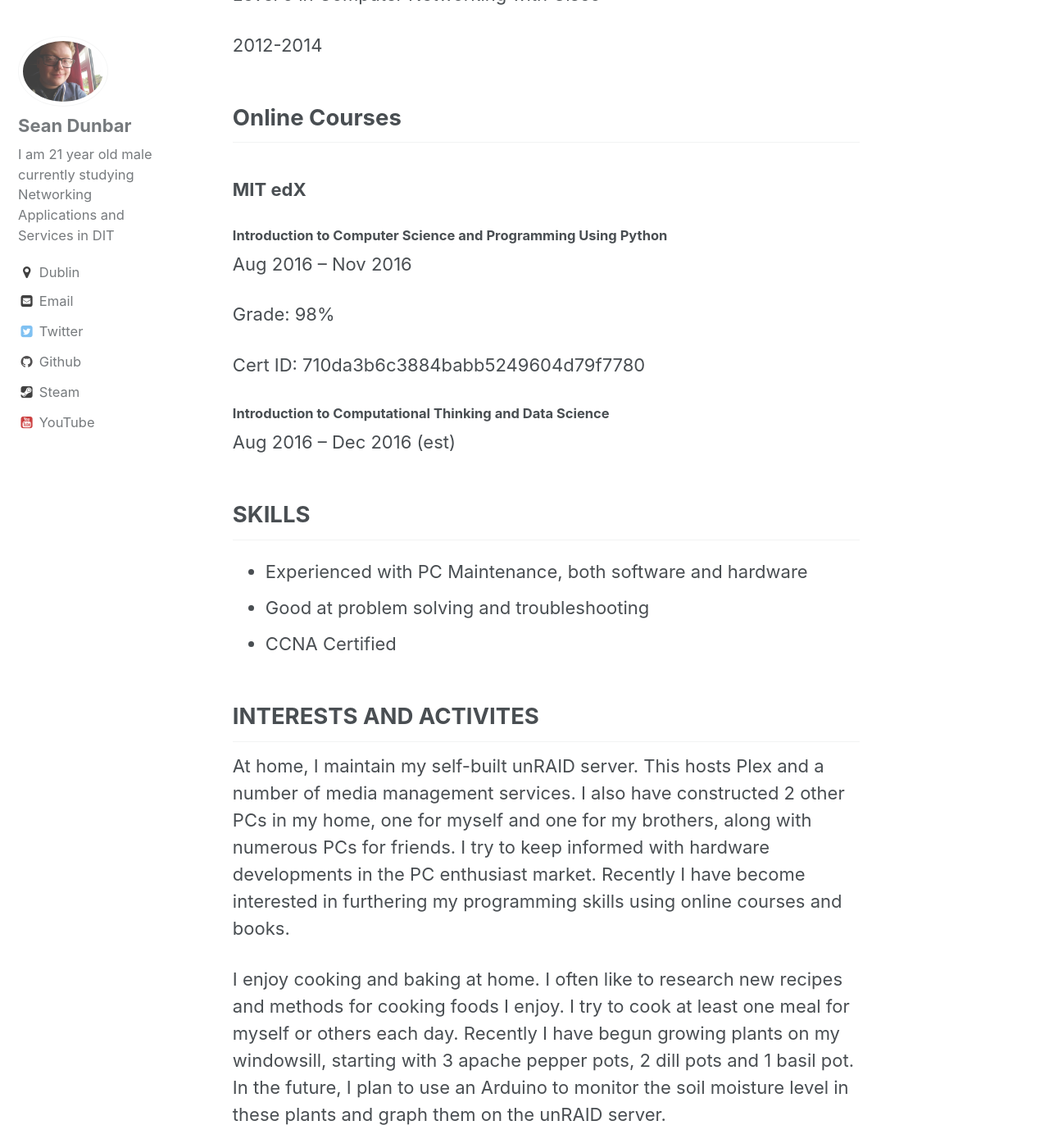
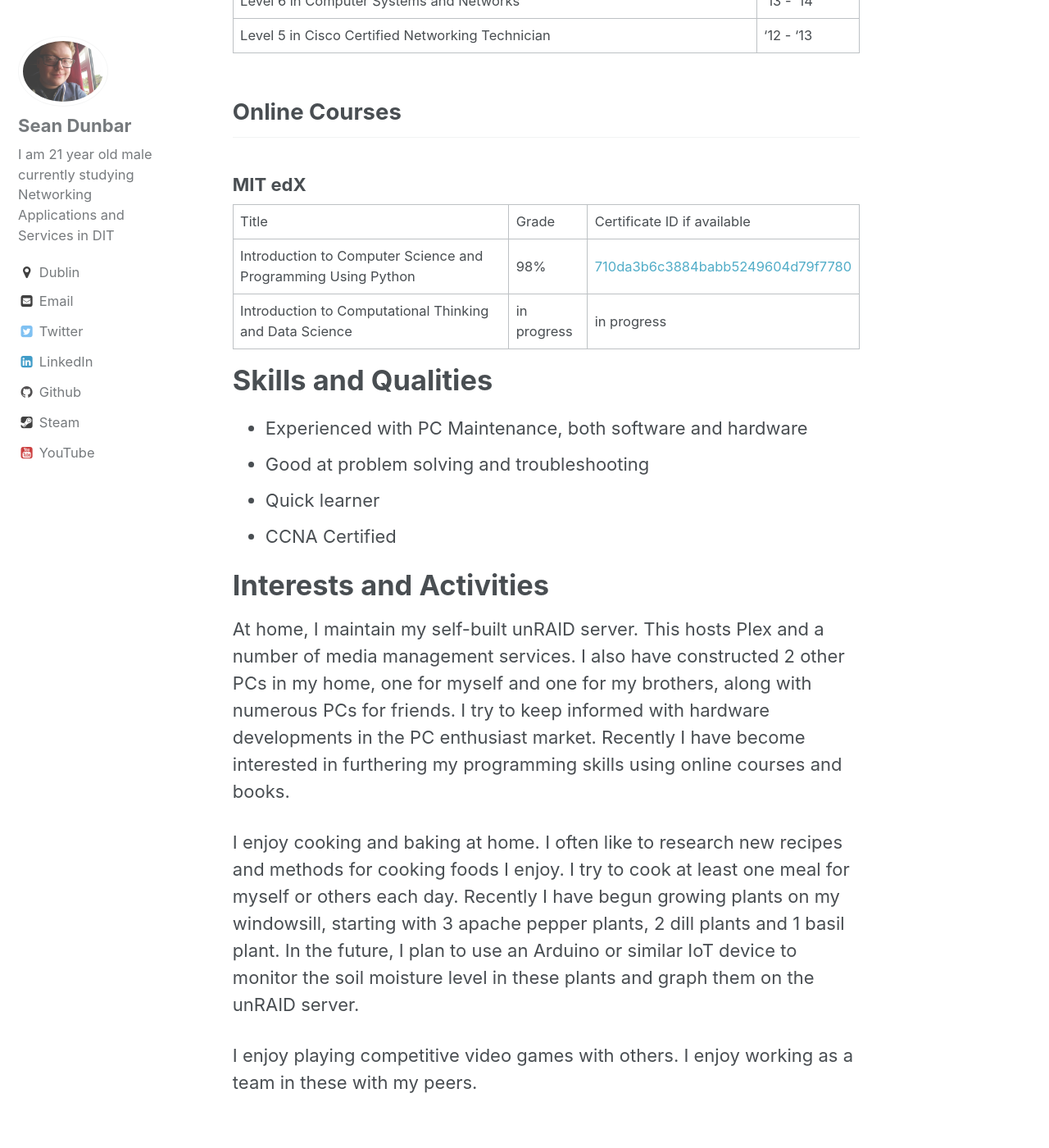
Before and after one commit to KofiChee/old.ajubatus.github.io, a Jekyll site: the page built from _pages/cv.md, in a window 1280 px wide and 1400 px high, scrolled down 3665 px. Shown: the whole window at 82% size. Built offline with Jekyll 4.4.1, drawn with Linux system fonts in a browser that asks for light colours; our own code applies the rules of GitHub Pages for plain Markdown files; some of the changed text lies outside the part shown.

Commit message:
Added new post, prettified existing posts and added LinkedIn social link

```diff
--- a/_config.yml
+++ b/_config.yml
@@ -94,7 +94,7 @@
   keybase          :
   instagram        :
   lastfm           :
-  linkedin         :
+  linkedin         : sean-dunbar-46687670
   pinterest        :
   soundcloud       :
   stackoverflow    : # "123456/username" (the last part of your profile url, e.g. http://stackoverflow.com/users/123456/username)
--- a/_pages/cv.md
+++ b/_pages/cv.md
@@ -35,87 +36,83 @@
 - Diagnosing hardware issues
 - Operating system and software installation
 
-## EDUCATION
+# Education
 
 ## Dublin Institute of Technology
 
 ### Bachelor of Science in Network Applications and Services
 
-2016 – 2017 (est.)
+'16 – '17 (est.)
 
-- Mobile Applications
-- Distributed Systems
-- Software Development
-- Open Source Software in the Enterprise
-- Embedded Systems Connectivity
-- Network &amp; Wireless Security Principles
-- Universal Design &amp; Assistive Technology
-- Management, Marketing and Law
-- Project
+|Subject												|Grade|
+|Mobile Applications									|TBC|
+|Distributed Systems									|TBC|
+|Software Development									|TBC|
+|Open Source Software in the Enterprise					|TBC|
+|Embedded Systems Connectivity							|TBC|
+|Network &amp; Wireless Security Principles				|TBC|
+|Universal Design &amp; Assistive Technology			|TBC|
+|Management, Marketing and Law							|TBC|
+|Project												|TBC|
 
-#
+
 
 ### Bachelor of Technology in Networking Technologies, Distinction
 
-2014-2016
+'14 - '16
 
 #### Year 2
 
-- CCNA Routing and Switching                        	67%
-- CCNA Wireless                                         70%
-- Microcontrollers and Electronics 1/2                	66/71%
-- Problem Solving with C                                90%
-- Business Management 1/2                         		72/64%
-- Operating Systems                                		66%
-- Server-side Web Development                        	74%
+|Subject												|Grade|
+|CCNA Routing and Switching                    			|67%|
+|CCNA Wireless                                         	|70%|
+|Microcontrollers and Electronics 1               		|66%|
+|Microncontrollers and Electronics 2					|71%|
+|Problem Solving with C                                	|90%|
+|Business Management 1                       			|72%|
+|Business Management 2									|64%|
+|Operating Systems                                		|66%|
+|Server-side Web Development                        	|74%|
 
 #### Year 3
 
-- Financial Management                                	84%
-- Network Management                                	75%
-- Project Management                                	52%
-- Programming for Networked Systems                		82%
-- Networked Embedded Systems                        	63%
-- CCNA Security                                        	83%
-- Team Project                                        	66%
-- Work Placement                                 		80%
+|Subject												|Grade|
+|Financial Management                                	|84%|
+|Network Management                                		|75%|
+|Project Management                                		|52%|
+|Programming for Networked Systems                		|82%|
+|Networked Embedded Systems                        		|63%|
+|CCNA Security                                        	|83%|
+|Team Project                                        	|66%|
+|Work Placement                                 		|80%|
 
 ## Liberties College Dublin
 
-Partial Level 6 in Computer Networking with Cisco
-
-2013-2014
-
-Level 5 in Computer Networking with Cisco
-
-2012-2014
+|Title													|Year|
+|Level 6 in Computer Systems and Networks				|'13 - '14|
+|Level 5 in Cisco Certified Networking Technician		|'12 - '13|
 
 ## Online Courses
 
 ### MIT edX
 
-#### Introduction to Computer Science and Programming Using Python
+|Title																|Grade|	Certificate ID if available|
+|Introduction to Computer Science and Programming Using Python		|98%|	[710da3b6c3884babb5249604d79f7780](https://courses.edx.org/certificates/710da3b6c3884babb5249604d79f7780)|
+|Introduction to Computational Thinking and Data Science			|in progress|in progress|
 
-Aug 2016 – Nov 2016
 
-Grade: 98%
 
-Cert ID: 710da3b6c3884babb5249604d79f7780
-
-#### Introduction to Computational Thinking and Data Science
-
-Aug 2016 – Dec 2016 (est)
-
-## SKILLS
+# Skills and Qualities
 
 - Experienced with PC Maintenance, both software and hardware
 - Good at problem solving and troubleshooting
+- Quick learner
 - CCNA Certified
 
-## INTERESTS AND ACTIVITES
+# Interests and Activities
 
 At home, I maintain my self-built unRAID server. This hosts Plex and a number of media management services. I also have constructed 2 other PCs in my home, one for myself and one for my brothers, along with numerous PCs for friends. I try to keep informed with hardware developments in the PC enthusiast market. Recently I have become interested in furthering my programming skills using online courses and books.
 
-I enjoy cooking and baking at home. I often like to research new recipes and methods for cooking foods I enjoy. I try to cook at least one meal for myself or others each day. Recently I have begun growing plants on my windowsill, starting with 3 apache pepper pots, 2 dill pots and 1 basil pot. In the future, I plan to use an Arduino to monitor the soil moisture level in these plants and graph them on the unRAID server.
+I enjoy cooking and baking at home. I often like to research new recipes and methods for cooking foods I enjoy. I try to cook at least one meal for myself or others each day. Recently I have begun growing plants on my windowsill, starting with 3 apache pepper plants, 2 dill plants and 1 basil plant. In the future, I plan to use an Arduino or similar IoT device to monitor the soil moisture level in these plants and graph them on the unRAID server.
 
 I enjoy playing competitive video games with others. I enjoy working as a team in these with my peers.
```
Also changed, not shown: other parts of _pages/cv.md (+3 -2 lines), _posts/2016-08-14-home-network-redesign-overview.md (+2 -0 lines), _posts/2016-08-15-home-network-redesign-part-1.md (+2 -0 lines), _posts/2016-10-02-migrating-from-iredmail-to-an-alternative-solution.md (+2 -0 lines), _posts/2016-11-26-Migrating-from-Google-Authenticator-to-Authy.md (added, +43 -0 lines), assets/images/authysplash.jpg (added).
